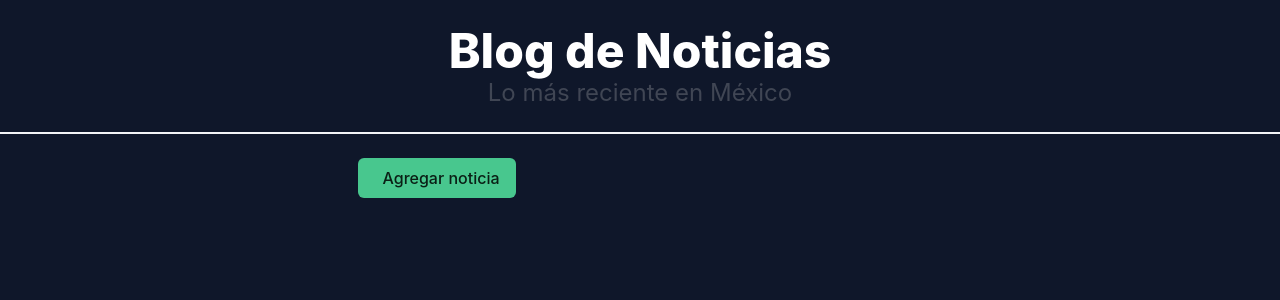
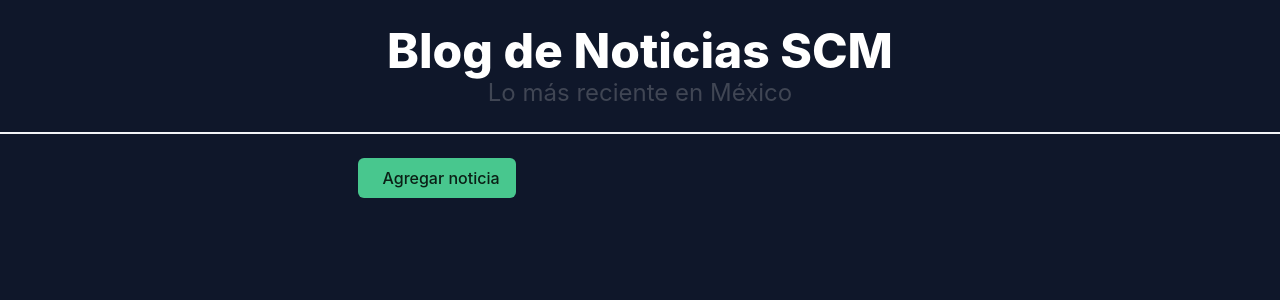
Before and after one commit to RENE-BARCENA-ANGELES/Ex_U1_2260364_COPIA, a Flask app: page / in a window 1280 px wide. Shown: the top 300 px of the page. Run offline with Flask 3, Linux system fonts and the light colour scheme.

Commit message:
Despliegue con SCM

```diff
--- a/templates/base.html
+++ b/templates/base.html
@@ -9,7 +9,7 @@
   <body >
     <header>
         <br>
-        <h1 class="title has-text-centered has-text-white is-1">Blog de Noticias</h1>
+        <h1 class="title has-text-centered has-text-white is-1">Blog de Noticias SCM</h1>
         <h2 class="subtitle has-text-centered is-4">Lo más reciente en México</h2>
         <hr>
     </header>
```
